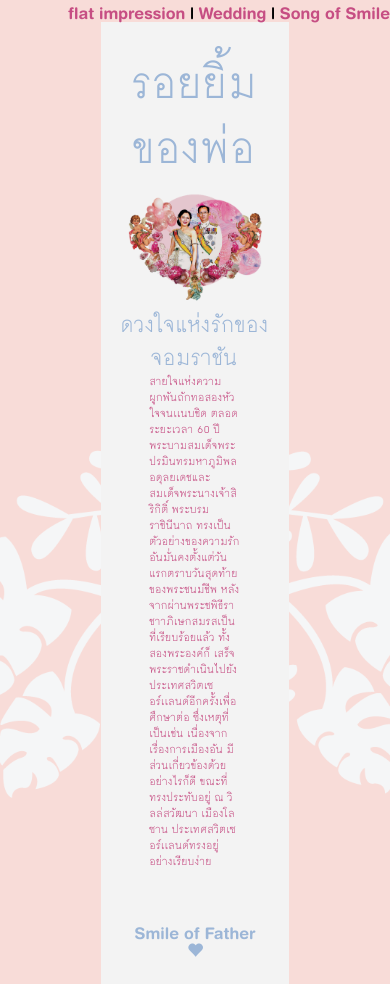
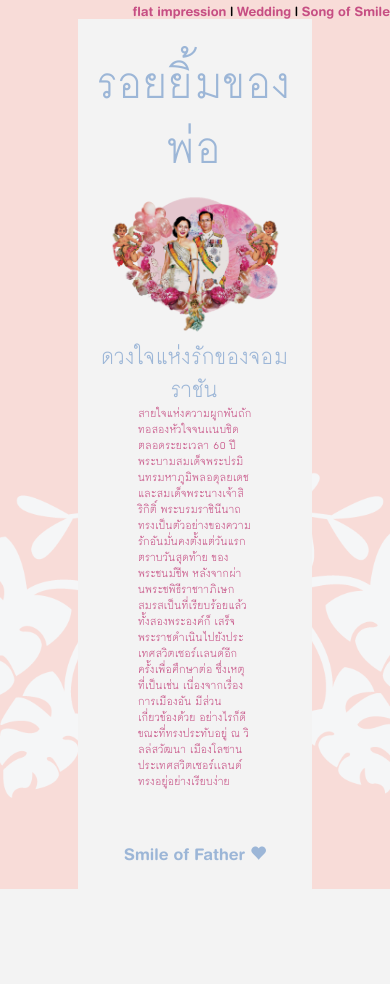
Before and after one commit to JoesSattes/JoesSattes.github.io, a PHP site: page /index.html in a window 390 px wide. After the commit the page ends 889 px from the top, so only its background shows below. Run offline with PHP 8.4, Linux system fonts and the light colour scheme; some web fonts are replaced.

Commit message:
edit bug

```diff
--- a/work/paint/style.css
+++ b/work/paint/style.css
@@ -271,6 +271,20 @@ h3{
     color: white;
     font-family: 'HelveticaRounded-Bold';
     font-size: 100%;
+}
+
+#page_2 .container{
+    margin-left: 20%;
+    margin-right: 20%;
+    background-color: #F8DCD8;
+}
+#page_1 .container{
+    margin-left: 20%;
+    margin-right: 20%;
+    background-color: #F3F3F3;
+}
+.head_menu{
+  font-size: 80%;
 }
 
 }
```
